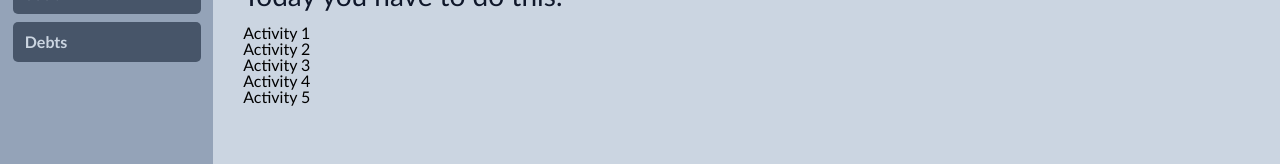
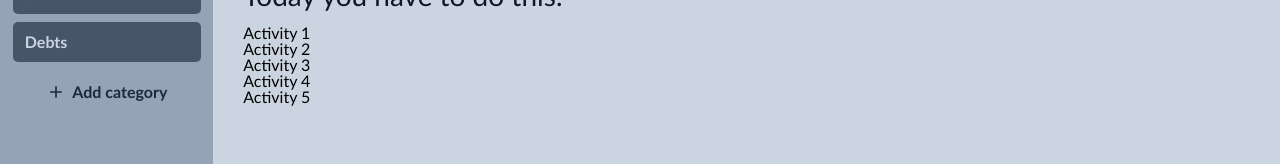
Before and after one commit to kistoo/todo-list, a website built with webpack: page dist/index.html in a window 1280 px wide. Shown: the part 227-391 px from the top of the page. Built offline with nearby package versions, Linux system fonts and the light colour scheme.

Commit message:
Add add category + style

```diff
--- a/src/loadSidebar.js
+++ b/src/loadSidebar.js
@@ -1,5 +1,6 @@
 import { dataStorage } from "./dataStorage";
 import { loadContent } from "./loadContent";
+import plus from "./images/plus.svg";
 
 function loadSidebar() {
     const sidebar = document.getElementById('sidebar');
@@ -15,7 +16,14 @@ function loadSidebar() {
         newCategory.addEventListener('click',()=>{
             loadContent(category);
         })
-        })
+    })
+    const addCategory = document.createElement('div');
+    addCategory.className = "add";
+    addCategory.textContent = "Add category";
+    const add = new Image();
+    add.src = plus;
+    addCategory.appendChild(add);
+    sidebar.appendChild(addCategory);
 }
 
 export {loadSidebar};
--- a/src/style.css
+++ b/src/style.css
@@ -123,7 +123,6 @@ h1 {
     padding: 4vh 1vw;
 }
 
-
 .category {
     padding: 1.5vh;
     color: var(--background-color);
@@ -137,6 +136,30 @@ h1 {
 .category:hover {
     background-color: var(--primary-color);
     color: white;
+}
+
+.add {
+    display: flex;
+    flex-direction: row-reverse;
+    padding: 1.5vh;
+    color: var(--primary-color);
+    gap: 0.5vw;
+    background-color: #94a3b8;
+    font-size: 2vh;
+    font-weight: 600;
+    border-radius: 5px;
+    transition: 200ms ease-in-out;
+    align-items: center;
+    justify-content: center;
+}
+
+.add:hover {
+    background-color: #64748b;
+}
+
+.add img {
+    height: 2.5vh;
+    filter: invert(11%) sepia(5%) saturate(5989%) hue-rotate(180deg) brightness(100%) contrast(88%);
 }
 
 #content {
```
